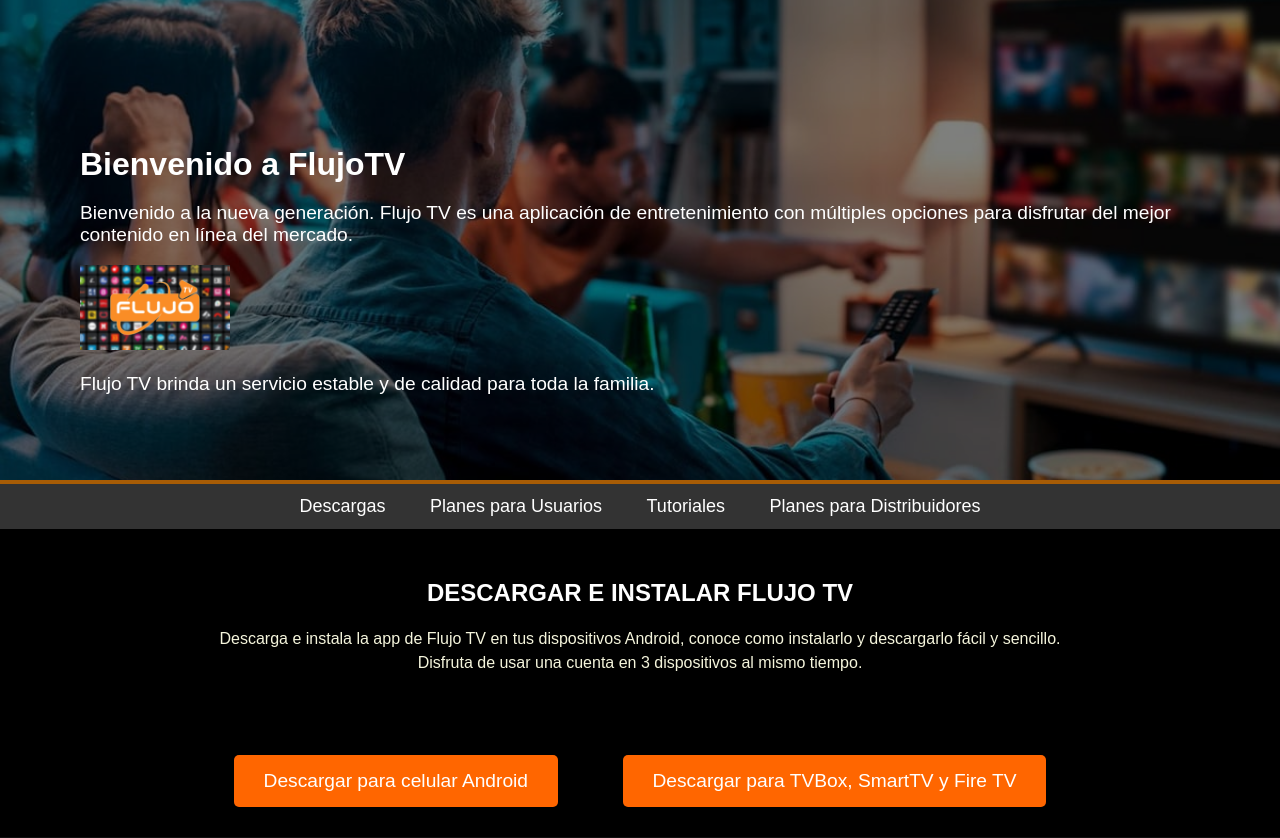
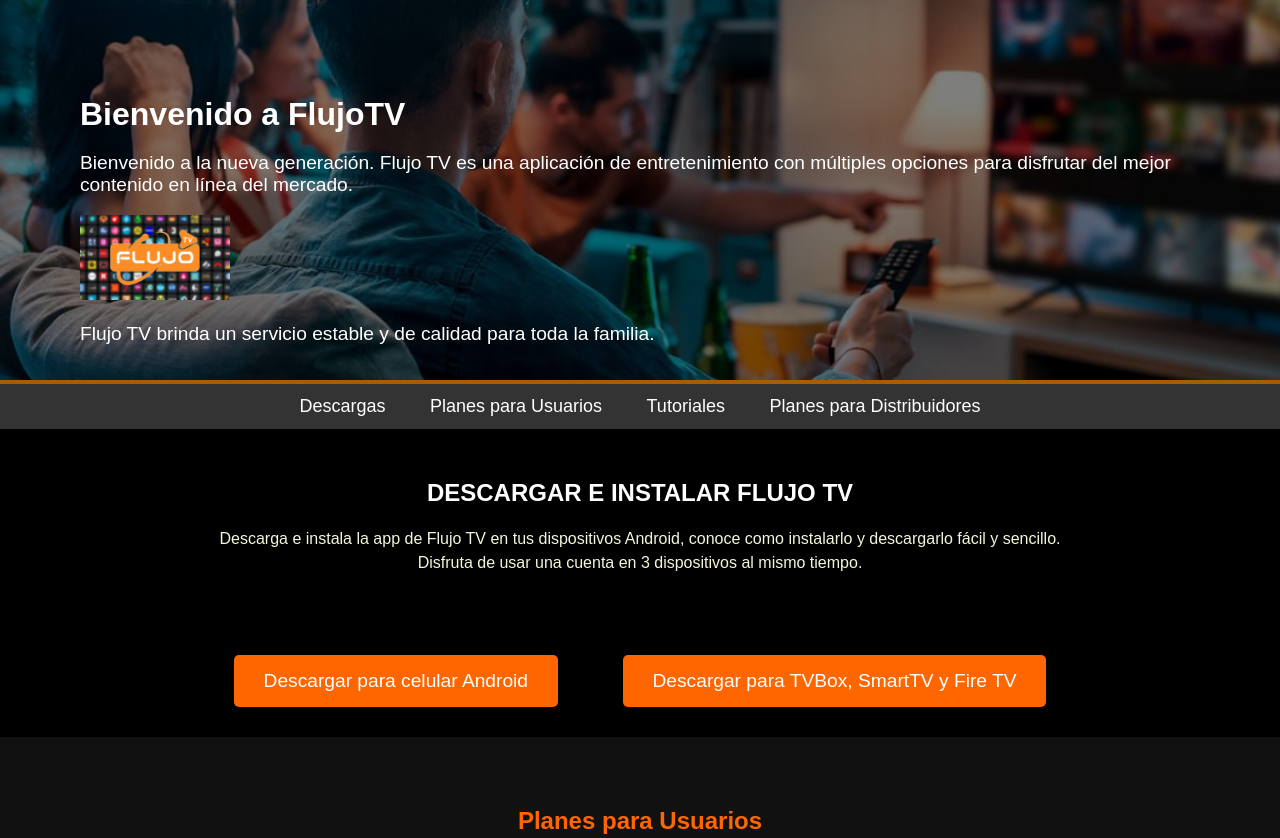
Before and after one commit to flujotvapp/flujotv, a plain HTML site: page index.html in a window 1280 px wide. Shown: the top 838 px of the page. Drawn offline with Linux system fonts and the light colour scheme.

Commit message:
Actualizar style.css

```diff
--- a/style.css
+++ b/style.css
@@ -10,10 +10,10 @@ display: flex;
 color: white;
 padding: 80px 80px 0 80px;
 border-bottom: 4px solid hsl(32, 93%, 34%);
-background-image: url('/Images/fondo.jpg');
+background-image: url('/images/fondo.jpg');
 background-size: cover; /* Asegura que la imagen cubra todo el área del header */
 background-position: center; /* Centra la imagen */
-height: 400px; /* Altura del header */
+height: 300px; /* Altura del header */
 flex-direction: column;
 justify-content: center;
 position: relative;
```
